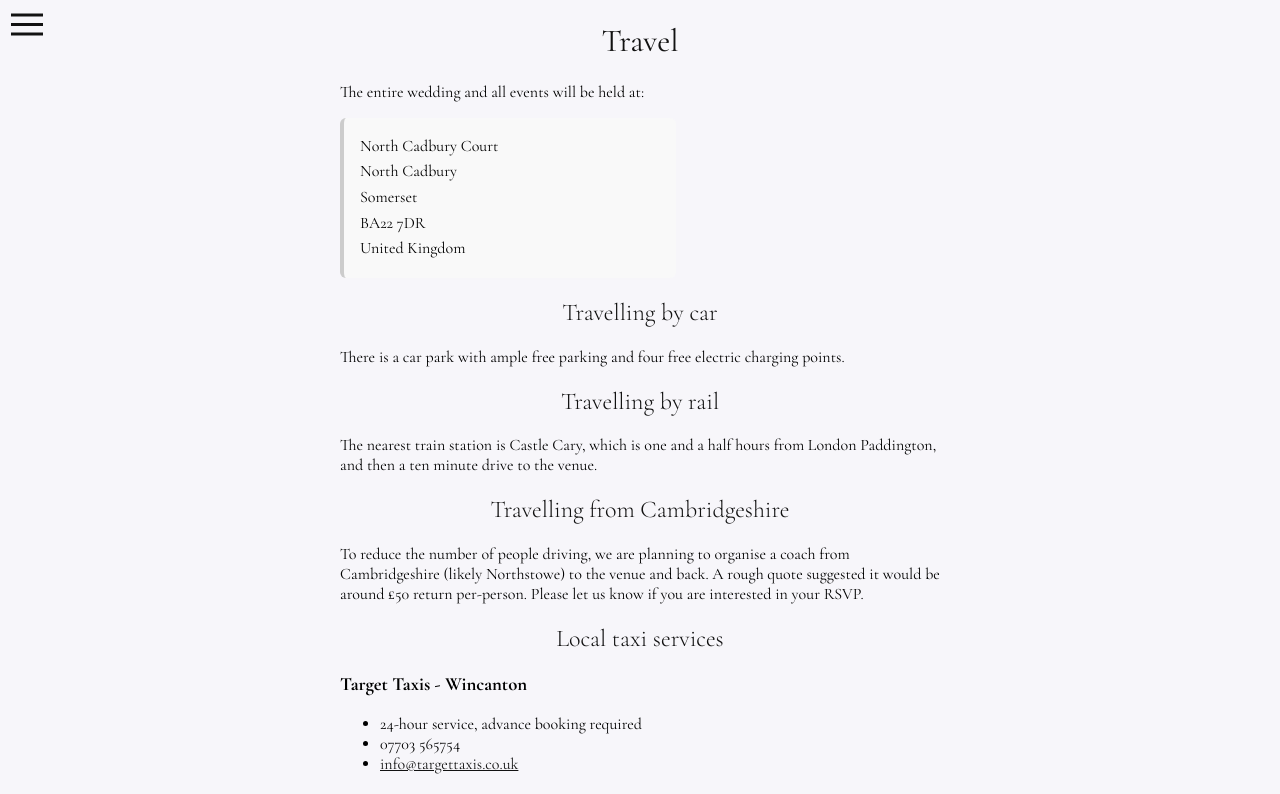
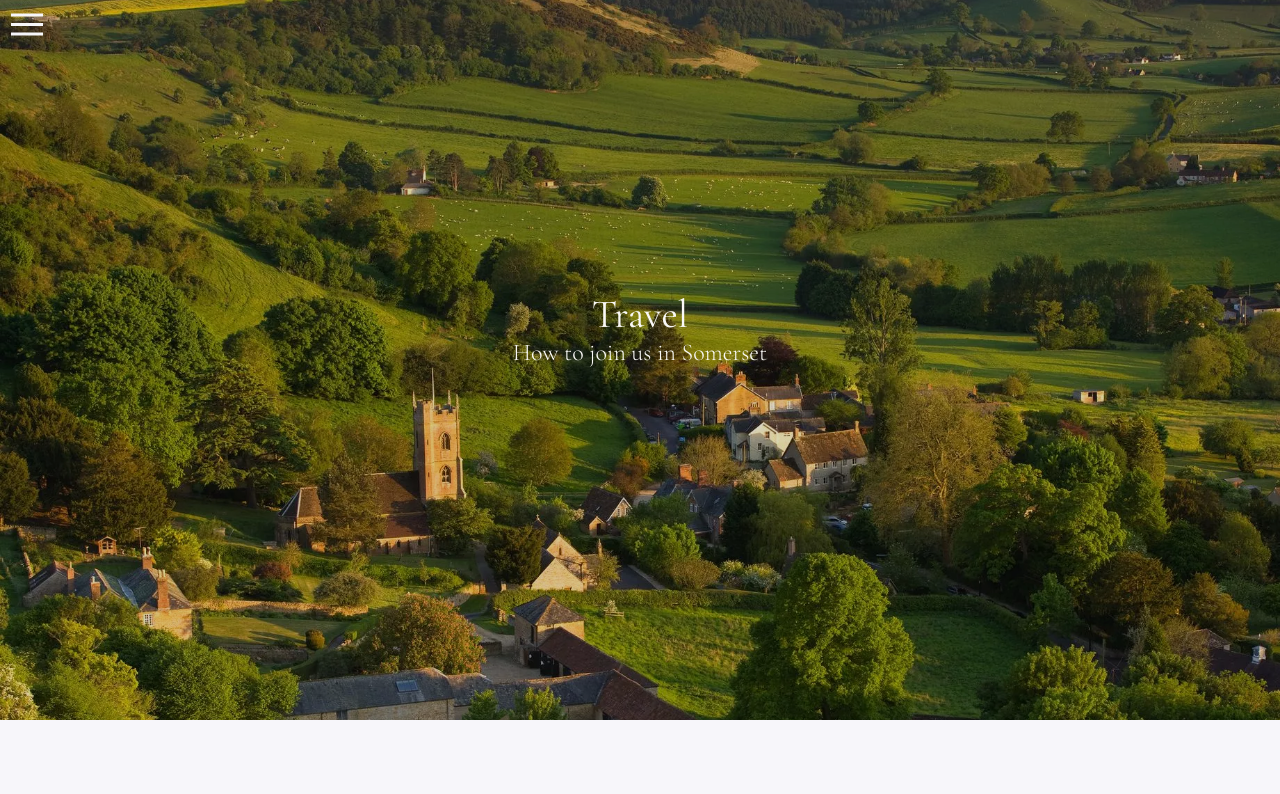
Before and after one commit to LawrenceWarren/wedding-website, a SvelteKit app: page /travel in a window 1280 px wide. Shown: the top 794 px of the page. Built offline with nearby package versions, Linux system fonts and the light colour scheme.

Commit message:
Add travel page photo

```diff
--- a/src/routes/travel/+page.svelte
+++ b/src/routes/travel/+page.svelte
@@ -1,6 +1,8 @@
 <script>
   import TextColumn from "$lib/components/text_column.svelte";
   import BurgerMenu from "$lib/components/burger_menu.svelte";
+  import ImageBanner from "$lib/components/image_banner.svelte";
+  import header_img from "$lib/assets/somerset-stock.webp";
 </script>
 
 <svelte:head>
@@ -11,9 +13,16 @@
   />
 </svelte:head>
 
+<ImageBanner
+  src={header_img}
+  alt="Glastonbury Tor on a sunny day"
+  img_filter="brightness(0.85)"
+>
+  <h1 class="banner">Travel</h1>
+  <h2 class="banner">How to join us in Somerset</h2>
+</ImageBanner>
+
 <TextColumn>
-  <h1>Travel</h1>
-
   <p>The entire wedding and all events will be held at:</p>
 
   <address class="site-address">
@@ -73,7 +82,7 @@
   </p>
 </TextColumn>
 
-<BurgerMenu />
+<BurgerMenu burgerColor="var(--bg-color)" />
 
 <style>
   .site-address {
```
Also changed, not shown: src/lib/assets/glastonbury-tor.webp (added), src/lib/assets/somerset-stock.webp (added).
